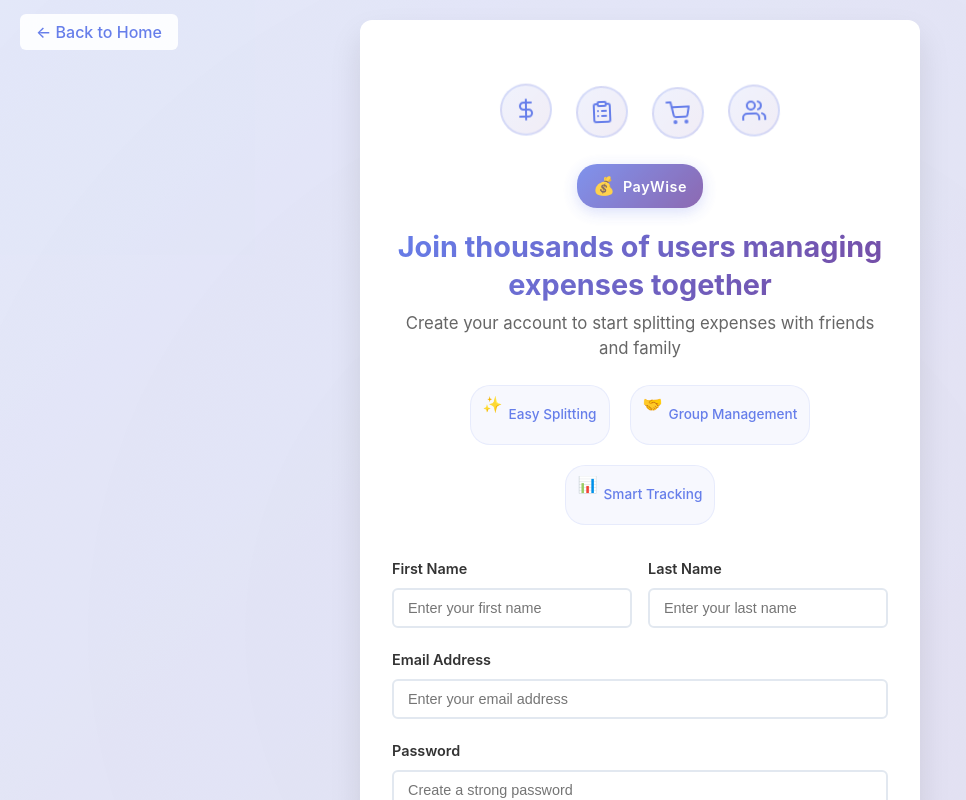
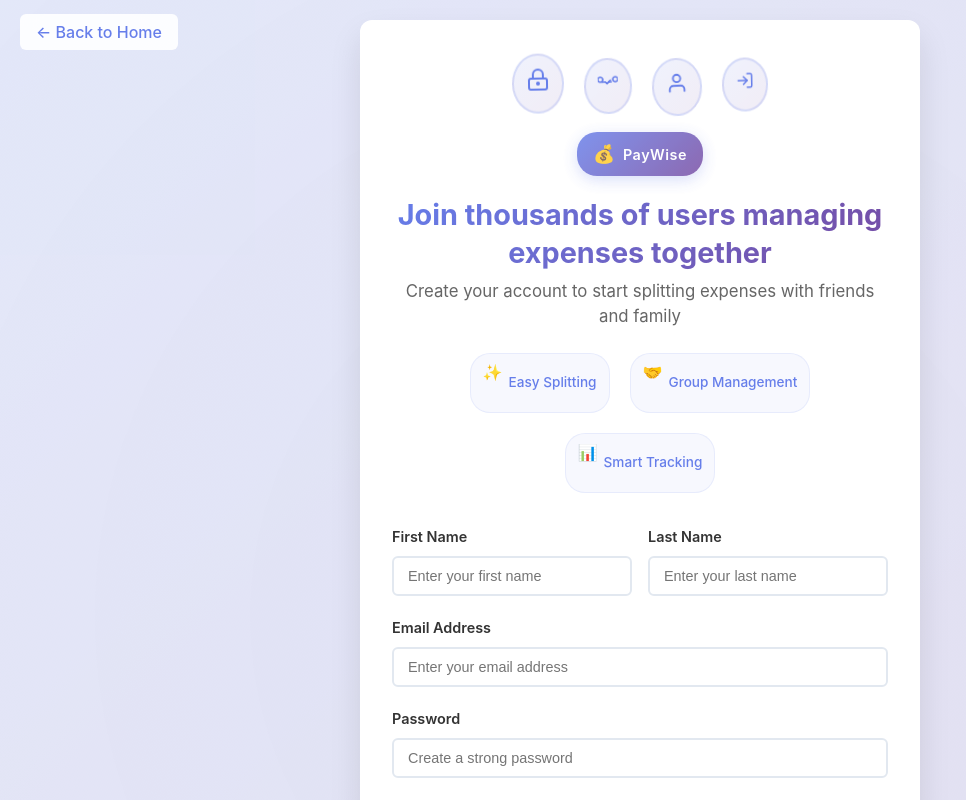
Before and after one commit to Rupeshgarsondiya/PayWise, a React (Create React App) app in the folder frotend/: page /signup in a window 1280 px wide. Shown: the top 800 px of the page, without its empty margins (0-966 px from the left). Built offline with nearby package versions, Linux system fonts and the light colour scheme.

Commit message:
Update Signup.jsx

```diff
--- a/frotend/src/components/Signup.jsx
+++ b/frotend/src/components/Signup.jsx
@@ -576,43 +576,39 @@ const Signup = () => {
     <div className="auth-container">
       <div className="auth-card">
         <div className="auth-header">
-          <div className="header-visual">
-            {/* FIXED: Clean horizontal icon layout */}
-            <div className="icons-horizontal">
-              <div className="icon-item">
+          {/* Icons arranged horizontally - same as login page */}
+          <div className="expense-icons horizontal">
+            <div className="icon-wrapper">
               <svg width="24" height="24" viewBox="0 0 24 24" fill="none" stroke="currentColor" strokeWidth="2" strokeLinecap="round" strokeLinejoin="round">
-                  <path d="M12 2v20M17 5H9.5a3.5 3.5 0 0 0 0 7h5a3.5 3.5 0 0 1 0 7H6"/>
+                <rect x="3" y="11" width="18" height="11" rx="2" ry="2"/>
+                <circle cx="12" cy="16" r="1"/>
+                <path d="M7 11V7a5 5 0 0 1 10 0v4"/>
               </svg>
             </div>
-              <div className="icon-item">
-                <svg width="24" height="24" viewBox="0 0 24 24" fill="none" stroke="currentColor" strokeWidth="2" strokeLinecap="round" strokeLinejoin="round">
-                  <path d="M16 4h2a2 2 0 0 1 2 2v14a2 2 0 0 1-2 2H6a2 2 0 0 1-2-2V6a2 2 0 0 1 2-2h2"/>
-                  <rect x="8" y="2" width="8" height="4" rx="1" ry="1"/>
-                  <path d="M12 11h4"/>
-                  <path d="M12 16h4"/>
-                  <path d="M8 11h.01"/>
-                  <path d="M8 16h.01"/>
+            <div className="icon-wrapper">
+              <svg width="20" height="20" viewBox="0 0 24 24" fill="none" stroke="currentColor" strokeWidth="2" strokeLinecap="round" strokeLinejoin="round">
+                <path d="M9 12l2 2 4-4"/>
+                <path d="M21 12c-1 0-3-1-3-3s2-3 3-3 3 1 3 3-2 3-3 3"/>
+                <path d="M3 12c1 0 3-1 3-3s-2-3-3-3-3 1-3 3 2 3 3 3"/>
+                <path d="M13 12h3"/>
+                <path d="M5 12h3"/>
               </svg>
             </div>
-              <div className="icon-item">
-                <svg width="24" height="24" viewBox="0 0 24 24" fill="none" stroke="currentColor" strokeWidth="2" strokeLinecap="round" strokeLinejoin="round">
-                  <circle cx="9" cy="21" r="1"/>
-                  <circle cx="20" cy="21" r="1"/>
-                  <path d="M1 1h4l2.68 13.39a2 2 0 0 0 2 1.61h9.72a2 2 0 0 0 2-1.61L23 6H6"/>
+            <div className="icon-wrapper">
+              <svg width="22" height="22" viewBox="0 0 24 24" fill="none" stroke="currentColor" strokeWidth="2" strokeLinecap="round" strokeLinejoin="round">
+                <path d="M20 21v-2a4 4 0 0 0-4-4H8a4 4 0 0 0-4 4v2"/>
+                <circle cx="12" cy="7" r="4"/>
               </svg>
             </div>
-              <div className="icon-item">
-                <svg width="24" height="24" viewBox="0 0 24 24" fill="none" stroke="currentColor" strokeWidth="2" strokeLinecap="round" strokeLinejoin="round">
-                  <path d="M17 21v-2a4 4 0 0 0-4-4H5a4 4 0 0 0-4 4v2"/>
-                  <circle cx="9" cy="7" r="4"/>
-                  <path d="M23 21v-2a4 4 0 0 0-3-3.87"/>
-                  <path d="M16 3.13a4 4 0 0 1 0 7.75"/>
+            <div className="icon-wrapper">
+              <svg width="18" height="18" viewBox="0 0 24 24" fill="none" stroke="currentColor" strokeWidth="2" strokeLinecap="round" strokeLinejoin="round">
+                <path d="M15 3h4a2 2 0 0 1 2 2v14a2 2 0 0 1-2 2h-4"/>
+                <polyline points="10,17 15,12 10,7"/>
+                <line x1="15" y1="12" x2="3" y2="12"/>
               </svg>
             </div>
           </div>
-          </div>
 
-          <div className="header-content">
           <div className="brand-badge">
             <span className="brand-icon">💰</span>
             <span className="brand-text">PayWise</span>
@@ -633,7 +629,6 @@ const Signup = () => {
             <div className="feature-item">
               <span className="feature-icon">📊</span>
               <span>Smart Tracking</span>
-              </div>
             </div>
           </div>
         </div>
```
Lines whose indentation alone changed are shown as unchanged.
